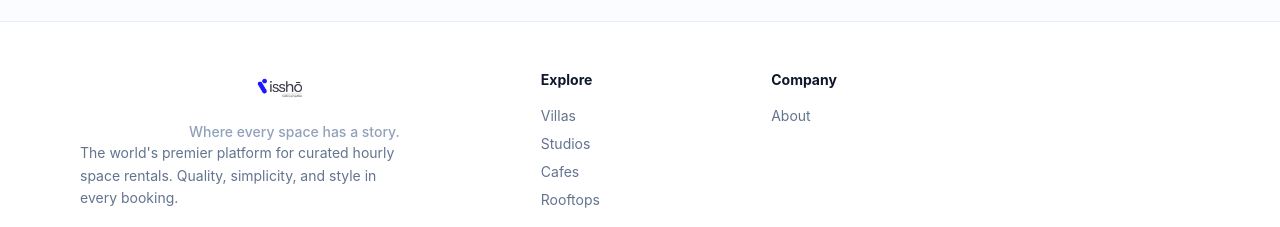
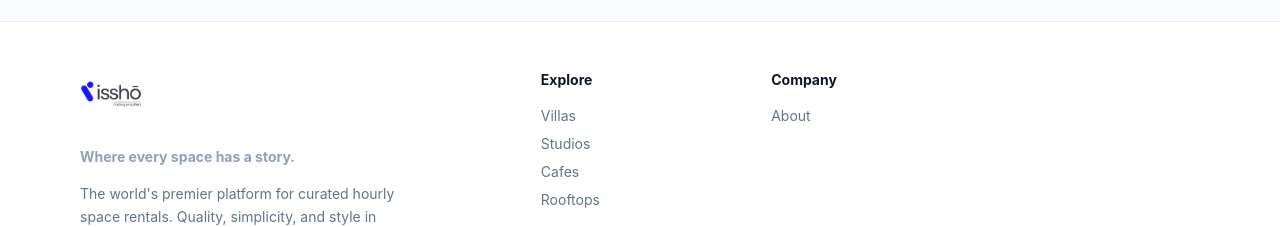
Before and after one commit to rishabh9028/issho-app, a Next.js app: page / in a window 1280 px wide. Shown: the part 2895-3122 px from the top of the page. Built offline with nearby package versions, Linux system fonts and the light colour scheme; no server answers.

Commit message:
style: fix footer alignment and logo size

```diff
--- a/src/components/layout/Footer.tsx
+++ b/src/components/layout/Footer.tsx
@@ -11,16 +11,16 @@ export function Footer() {
 
                     {/* Brand Column */}
                     <div className="col-span-2">
-                        <Link href="/" className="flex flex-col items-center group">
+                        <Link href="/" className="inline-block group mb-6">
                             <Image
                                 src="/logo2.png"
                                 alt="Isshō Logo"
-                                width={120}
-                                height={36}
-                                className="h-9 w-auto object-contain transition-transform group-hover:scale-105"
+                                width={140}
+                                height={48}
+                                className="h-12 w-auto object-contain transition-transform group-hover:scale-105"
                             />
-                            <p className="mt-4 text-slate-400 font-medium text-sm">Where every space has a story.</p>
                         </Link>
+                        <p className="text-slate-400 font-bold text-sm mb-4">Where every space has a story.</p>
                         <p className="text-slate-500 text-sm max-w-xs mb-6 leading-relaxed">
                             The world's premier platform for curated hourly space rentals. Quality, simplicity, and style in every booking.
                         </p>
```
